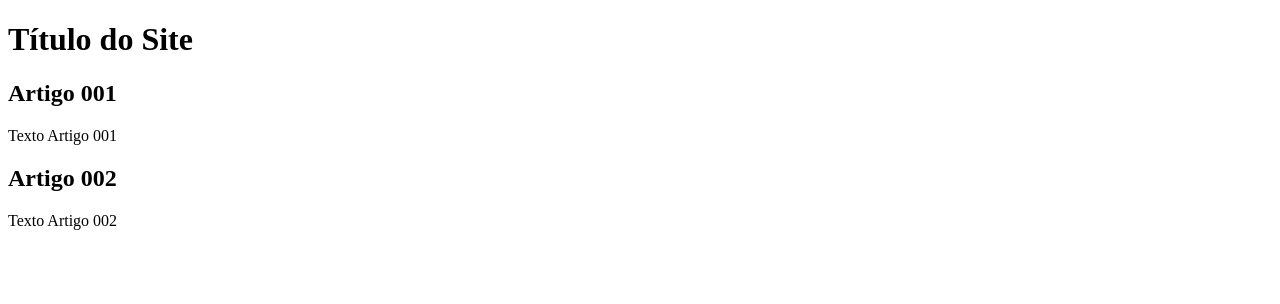
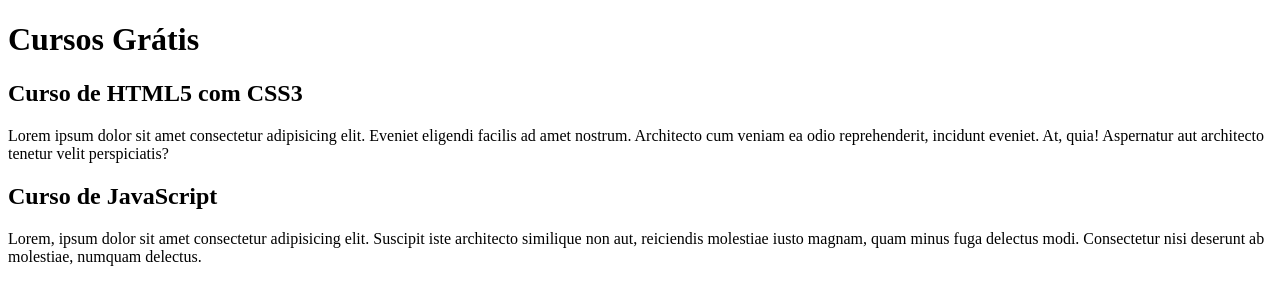
Before and after one commit to Dani-Uehara/projeto-site, a plain HTML site: page index.html in a window 1280 px wide. Drawn offline with Linux system fonts and the light colour scheme.

Commit message:
comecei a escrever o conteúdo

```diff
--- a/index.html
+++ b/index.html
@@ -8,15 +8,15 @@
 <body>
     <main>
         <header>
-            <h1>Título do Site</h1>
+            <h1>Cursos Grátis</h1>
         </header>
         <article>
-            <h2>Artigo 001</h2>
-            <p>Texto Artigo 001</p>
+            <h2>Curso de HTML5 com CSS3</h2>
+            <p>Lorem ipsum dolor sit amet consectetur adipisicing elit. Eveniet eligendi facilis ad amet nostrum. Architecto cum veniam ea odio reprehenderit, incidunt eveniet. At, quia! Aspernatur aut architecto tenetur velit perspiciatis?</p>
         </article>
         <article>
-            <h2>Artigo 002</h2>
-            <p>Texto Artigo 002</p>
+            <h2>Curso de JavaScript</h2>
+            <p>Lorem, ipsum dolor sit amet consectetur adipisicing elit. Suscipit iste architecto similique non aut, reiciendis molestiae iusto magnam, quam minus fuga delectus modi. Consectetur nisi deserunt ab molestiae, numquam delectus.</p>
         </article>
     </main>
 </body>
```
